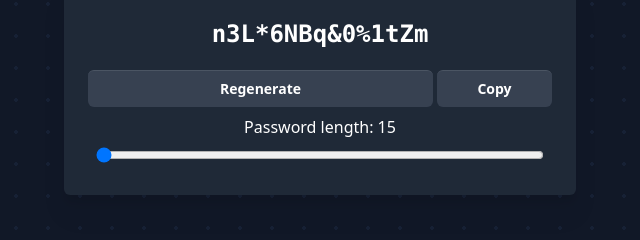
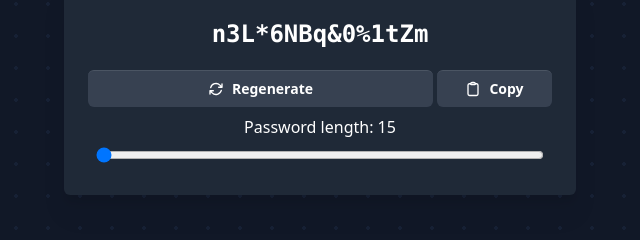
Before and after one commit to Omar-Aj/pass-gen, a website built with Vite: page index.html in a window 1280 px wide. Shown: the part 396-636 px from the top of the page, 320-960 px from the left. Built offline with nearby package versions, Linux system fonts and the light colour scheme.

Commit message:
add icons to buttons

```diff
--- a/index.html
+++ b/index.html
@@ -23,14 +23,16 @@
         <div class="flex gap-1 text-sm w-full">
           <button
             id="regenerate"
-            class="bg-gray-700 font-semibold w-full md:w-3/4 py-2 rounded-md border-t border-t-gray-600 active:translate-y-[1px]"
+            class="bg-gray-700 gap-2 flex items-center justify-center font-semibold w-full md:w-3/4 py-2 rounded-md border-t border-t-gray-600 active:translate-y-[1px]"
           >
+            <img src="/regenerate.svg" alt="regenerate" class="w-4 h-4" />
             Regenerate
           </button>
           <button
             id="copy"
-            class="bg-gray-700 font-semibold hidden md:block py-2 md:w-1/4 rounded-md border-t border-t-gray-600 active:translate-y-[1px]"
+            class="bg-gray-700 gap-2 md:flex items-center justify-center font-semibold hidden py-2 md:w-1/4 rounded-md border-t border-t-gray-600 active:translate-y-[1px]"
           >
+            <img src="/copy.svg" alt="copy" class="w-4 h-4" />
             Copy
           </button>
         </div>
--- a/package.json
+++ b/package.json
@@ -1,7 +1,7 @@
 {
-  "name": "password-generator",
+  "name": "pass-gen",
   "private": true,
-  "version": "0.0.0",
+  "version": "1.0.0",
   "type": "module",
   "scripts": {
     "dev": "vite",
```
Also changed, not shown: public/copy.svg (added), public/regenerate.svg (added).
